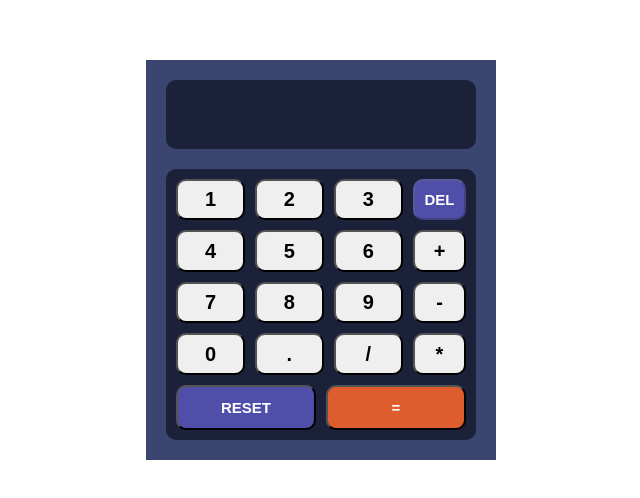
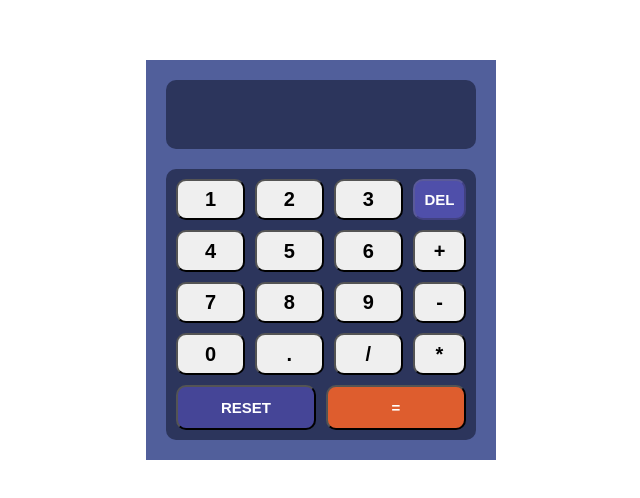
Before and after one commit to Cristianjs93/class-calculator, a React (Vite) app: page / in a window 1280 px wide. Shown: the part 140-638 px from the top of the page, without its empty margins (319-959 px from the left). Built offline with nearby package versions, Linux system fonts and the light colour scheme.

Commit message:
requested modifications

```diff
--- a/src/components/NumberButton/NumberButton.tsx
+++ b/src/components/Button/Button.tsx
@@ -6,11 +6,8 @@ type NumberButtonProps = {
   number: string;
   handleCLick: (e: MouseEvent<HTMLButtonElement>) => void;
 };
-type NumberButtonState = {
-  count: number;
-};
 
-class NumberButton extends Component<NumberButtonProps, NumberButtonState> {
+class NumberButton extends Component<NumberButtonProps> {
   constructor(props: NumberButtonProps) {
     super(props);
   }
--- a/src/components/Calculator/Calculator.tsx
+++ b/src/components/Calculator/Calculator.tsx
@@ -1,5 +1,6 @@
 import { Component, MouseEvent } from 'react';
-import NumberButton from '../NumberButton/NumberButton';
+import Screen from '../Screen/Screen';
+import Button from '../Button/Button';
 import './index.scss';
 
 type CalculatorState = {
@@ -47,7 +48,9 @@ export default class Calculator extends Component<{}, CalculatorState> {
   render() {
     return (
       <div className='calc-container'>
-        <div className='calc-container__display'>{this.state.value}</div>
+        <div className='calc-container__display'>
+          <Screen value={this.state.value} />
+        </div>
 
         <div className='calc-container__buttons'>
           <div className='calc-container__box'>
@@ -57,7 +60,7 @@ export default class Calculator extends Component<{}, CalculatorState> {
                   <div
                     key={item}
                     className='calc-container__buttons__numbers__small'>
-                    <NumberButton
+                    <Button
                       name='digit'
                       number={item}
                       handleCLick={this.handleClick}
@@ -66,7 +69,7 @@ export default class Calculator extends Component<{}, CalculatorState> {
                 )
               )}
               <div className='calc-container__buttons__numbers__small'>
-                <NumberButton
+                <Button
                   name='point'
                   number='.'
                   handleCLick={this.handleClick}
@@ -74,7 +77,7 @@ export default class Calculator extends Component<{}, CalculatorState> {
               </div>
 
               <div className='calc-container__buttons__numbers__small'>
-                <NumberButton
+                <Button
                   name='operator'
                   number='/'
                   handleCLick={this.handleClick}
--- a/src/components/Calculator/index.scss
+++ b/src/components/Calculator/index.scss
@@ -10,9 +10,9 @@
   flex-direction: column;
   gap: 20px;
   padding: 20px 20px;
-  background-color: rgb(58, 69, 112);
+  background-color: rgb(81, 95, 155);
 
-  @media (min-width: 576px) {
+  @media (min-width: 425px) {
     width: 350px;
   }
 
@@ -21,12 +21,9 @@
     justify-content: flex-end;
     align-items: center;
     height: 20%;
-    font-size: 40px;
-    font-weight: 700;
-    color: #ffffff;
     padding: 10px;
     border-radius: 10px;
-    background-color: rgb(27, 33, 56);
+    background-color: rgb(44, 53, 92);
   }
 
   &__buttons {
@@ -37,7 +34,7 @@
     gap: 10px;
     padding: 10px;
     border-radius: 10px;
-    background-color: rgb(27, 33, 56);
+    background-color: rgb(44, 53, 92);
 
     &__numbers {
       width: calc(80% - (10px / 2));
@@ -96,7 +93,7 @@
           color: #ffffff;
           text-transform: uppercase;
           border-radius: 10px;
-          background-color: rgb(79, 79, 170);
+          background-color: rgb(69, 69, 151);
           cursor: pointer;
         }
 
@@ -114,6 +111,7 @@
   }
 
   &__box {
+    width: 100%;
     height: calc(80% - (10px / 2));
     display: flex;
     gap: 10px;
--- /dev/null
+++ b/src/components/Screen/Screen.tsx
@@ -0,0 +1,21 @@
+import { Component } from 'react';
+import './index.scss';
+
+type ScreenProps = {
+  value: any;
+};
+
+class Screen extends Component<ScreenProps> {
+  constructor(props: ScreenProps) {
+    super(props);
+  }
+
+  render() {
+    const { value } = this.props;
+    console.log(typeof value);
+
+    return <div className='screen'>{value}</div>;
+  }
+}
+
+export default Screen;
--- /dev/null
+++ b/src/components/Screen/index.scss
@@ -0,0 +1,26 @@
+.screen {
+  font-size: 40px;
+  font-weight: 700;
+  color: #ffffff;
+  background-color: rgb(44, 53, 92);
+  white-space: nowrap;
+  overflow-x: auto;
+  overflow-y: hidden;
+  cursor: pointer;
+  &::-webkit-scrollbar {
+    height: 7px;
+  }
+
+  &::-webkit-scrollbar-track {
+    background-color: #f1f1f1;
+  }
+
+  &::-webkit-scrollbar-thumb {
+    background-color: #555;
+    border-radius: 10px;
+  }
+
+  &::-webkit-scrollbar-thumb:hover {
+    background-color: rgb(69, 69, 151);
+  }
+}
```
Also changed, not shown: src/components/Button/index.scss (renamed from src/components/NumberButton/index.scss).
